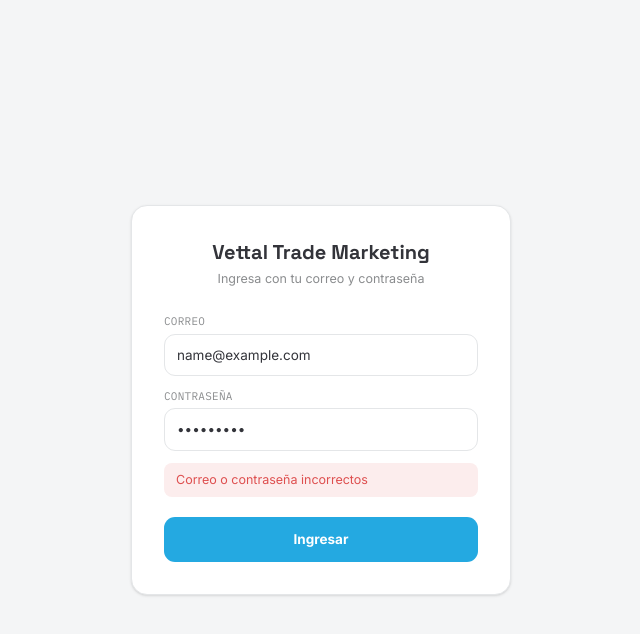
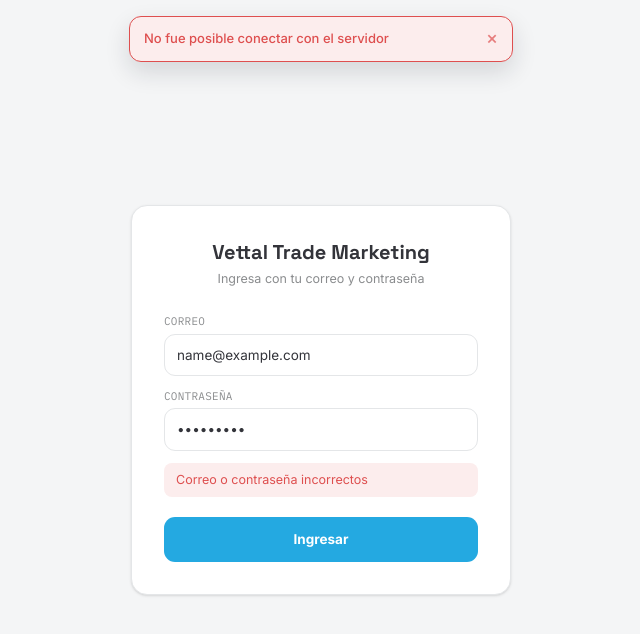
Before and after one commit to informatica02vettal/app-trade-marketing-frontend, an Angular app: page /login in a window 1280 px wide. Both pictures are taken after typing "name@example.com", "Sample123" into the empty fields and a click on the button "Ingresar". Shown: the top 634 px of the page, without its empty margins (319-959 px from the left). Built offline with nearby package versions, Linux system fonts and the light colour scheme; no server answers.

Commit message:
feat: add error handling with toast notifications and integrate error interceptor

```diff
--- a/src/app/app.config.ts
+++ b/src/app/app.config.ts
@@ -4,11 +4,12 @@
 
 import { routes } from './app.routes';
 import { authInterceptor } from './core/auth/auth.interceptor';
+import { errorInterceptor } from './core/http/error.interceptor';
 
 export const appConfig: ApplicationConfig = {
   providers: [
     provideBrowserGlobalErrorListeners(),
     provideRouter(routes),
-    provideHttpClient(withInterceptors([authInterceptor]))
+    provideHttpClient(withInterceptors([authInterceptor, errorInterceptor]))
   ]
 };
--- a/src/app/app.html
+++ b/src/app/app.html
@@ -1 +1,2 @@
 <router-outlet />
+<app-toast />
--- a/src/app/app.ts
+++ b/src/app/app.ts
@@ -1,9 +1,10 @@
 import { Component } from '@angular/core';
 import { RouterOutlet } from '@angular/router';
+import { Toast } from './shared/ui/toast/toast';
 
 @Component({
   selector: 'app-root',
-  imports: [RouterOutlet],
+  imports: [RouterOutlet, Toast],
   templateUrl: './app.html',
 })
 export class App {}
--- /dev/null
+++ b/src/app/core/http/error.interceptor.ts
@@ -0,0 +1,26 @@
+import { HttpErrorResponse, HttpInterceptorFn } from '@angular/common/http';
+import { inject } from '@angular/core';
+import { catchError, throwError } from 'rxjs';
+import { ToastService } from '../services/toast.service';
+import { ApiResponse } from '../models/api-response.model';
+
+function extraerMensajeError(error: unknown): string {
+  if (error instanceof HttpErrorResponse) {
+    const cuerpo = error.error as ApiResponse<unknown> | undefined;
+    if (cuerpo?.message) return cuerpo.message;
+    if (error.status === 0) return 'No fue posible conectar con el servidor';
+    return `Error inesperado (HTTP ${error.status})`;
+  }
+  return 'Ocurrió un error inesperado';
+}
+
+export const errorInterceptor: HttpInterceptorFn = (req, next) => {
+  const toastService = inject(ToastService);
+
+  return next(req).pipe(
+    catchError((error: unknown) => {
+      toastService.mostrarError(extraerMensajeError(error));
+      return throwError(() => error);
+    }),
+  );
+};
--- /dev/null
+++ b/src/app/core/services/toast.service.ts
@@ -0,0 +1,30 @@
+import { Injectable, signal } from '@angular/core';
+
+export type ToastTipo = 'error' | 'success' | 'info';
+
+export interface Toast {
+  id: number;
+  mensaje: string;
+  tipo: ToastTipo;
+}
+
+let siguienteId = 1;
+
+@Injectable({ providedIn: 'root' })
+export class ToastService {
+  readonly toasts = signal<Toast[]>([]);
+
+  mostrar(mensaje: string, tipo: ToastTipo = 'info', duracionMs = 5000): void {
+    const id = siguienteId++;
+    this.toasts.update((actuales) => [...actuales, { id, mensaje, tipo }]);
+    setTimeout(() => this.cerrar(id), duracionMs);
+  }
+
+  mostrarError(mensaje: string): void {
+    this.mostrar(mensaje, 'error', 6000);
+  }
+
+  cerrar(id: number): void {
+    this.toasts.update((actuales) => actuales.filter((t) => t.id !== id));
+  }
+}
--- a/src/app/features/dashboard/mercaderistas/mercaderistas.ts
+++ b/src/app/features/dashboard/mercaderistas/mercaderistas.ts
@@ -30,13 +30,14 @@
   readonly usuarioEditando = signal<Usuario | null>(null);
   formulario: UsuarioRequest = formularioVacio();
 
-  readonly guardarDeshabilitado = computed(
-    () =>
+  guardarDeshabilitado(): boolean {
+    return (
       this.guardando() ||
       !this.formulario.nombre ||
       !this.formulario.email ||
-      (!this.usuarioEditando() && !this.formulario.password),
-  );
+      (!this.usuarioEditando() && !this.formulario.password)
+    );
+  }
 
   // ---- Asignación de clientes ----
   readonly mostrarModalAsignar = signal(false);
--- /dev/null
+++ b/src/app/shared/ui/toast/toast.html
@@ -0,0 +1,19 @@
+<div class="fixed top-4 left-1/2 -translate-x-1/2 z-[1000] flex flex-col gap-2 w-[calc(100%-2rem)] max-w-[400px] px-2 pointer-events-none">
+  @for (t of toastService.toasts(); track t.id) {
+    <div
+      class="pointer-events-auto rounded-xl border px-3.5 py-3 text-[13px] font-medium shadow-[0_10px_24px_rgba(20,30,40,0.14)] flex items-start gap-2.5"
+      [class.bg-danger-tint]="t.tipo === 'error'"
+      [class.border-danger]="t.tipo === 'error'"
+      [class.text-danger]="t.tipo === 'error'"
+      [class.bg-success-tint]="t.tipo === 'success'"
+      [class.border-success]="t.tipo === 'success'"
+      [class.text-success]="t.tipo === 'success'"
+      [class.bg-brand-tint]="t.tipo === 'info'"
+      [class.border-brand]="t.tipo === 'info'"
+      [class.text-brand-dim]="t.tipo === 'info'"
+    >
+      <span class="flex-1">{{ t.mensaje }}</span>
+      <button type="button" (click)="toastService.cerrar(t.id)" class="shrink-0 opacity-70 hover:opacity-100 leading-none text-lg">×</button>
+    </div>
+  }
+</div>
--- /dev/null
+++ b/src/app/shared/ui/toast/toast.ts
@@ -0,0 +1,11 @@
+import { Component, inject } from '@angular/core';
+import { ToastService } from '../../../core/services/toast.service';
+
+@Component({
+  selector: 'app-toast',
+  standalone: true,
+  templateUrl: './toast.html',
+})
+export class Toast {
+  protected readonly toastService = inject(ToastService);
+}
```
